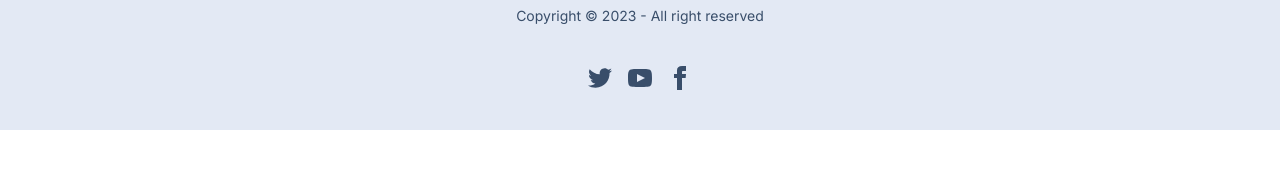
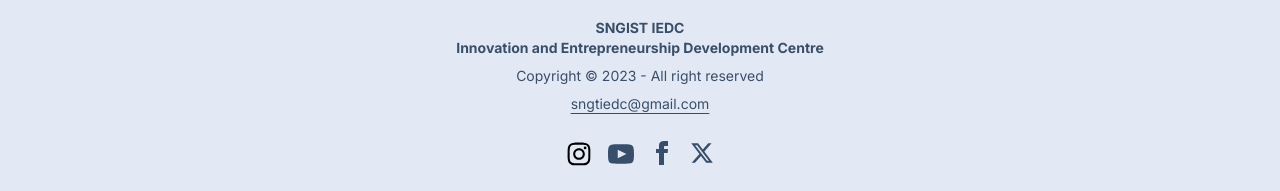
Before and after one commit to Jenin82/sngist-iedc, a Next.js app: page /execom in a window 1280 px wide. Shown: the part 1476-1667 px from the top of the page. Before the commit the page ends 1606 px from the top, so only its background shows below. Built offline with nearby package versions, Linux system fonts and the light colour scheme.

Commit message:
footer done

```diff
--- a/app/execom/page.tsx
+++ b/app/execom/page.tsx
@@ -6,7 +6,7 @@ import { MdOutlineDateRange } from "react-icons/md";
 const page = () => {
     return (
         <div className="mt-20 md:px-[2rem] lg:px-[15rem]">
-            <p className="font-bold text-3xl flex justify-center mb-10 ">EXECUTIVE COMMITTE</p>
+            <p className="font-bold text-3xl flex justify-center pt-5 mb-20 ">EXECOM</p>
         <div className="flex flex-wrap justify-center  px-6 md:gap-6 lg:gap-8">
             {data.execom.map((member) => (
                 <ImageHolder
--- a/components/Footer/Footer.tsx
+++ b/components/Footer/Footer.tsx
@@ -1,5 +1,6 @@
 import React from "react";
 import Image from "next/image";
+import Link from "next/link";
 
 const Footer = () => {
     return (
@@ -12,25 +13,31 @@ const Footer = () => {
                     Innovation and Entrepreneurship Development Centre
                 </p>
                 <p>Copyright © 2023 - All right reserved</p>
+                <Link
+                    href="mailto:sngtiedc@gmail.com"
+                    className="underline underline-offset-4 hover:text-primary"
+					target="_blank"
+                >
+                    sngtiedc@gmail.com
+                </Link>
             </aside>
             <nav>
-                <div className="grid grid-flow-col gap-4">
+                <div className="grid grid-flow-col gap-4 my-[-1rem]">
+                    <Link href="/">
+                        <svg
+                            xmlns="http://www.w3.org/2000/svg"
+                            height="26"
+                            width="26"
+                            viewBox="0 0 448 512"
+                        >
+                            <path d="M224.1 141c-63.6 0-114.9 51.3-114.9 114.9s51.3 114.9 114.9 114.9S339 319.5 339 255.9 287.7 141 224.1 141zm0 189.6c-41.1 0-74.7-33.5-74.7-74.7s33.5-74.7 74.7-74.7 74.7 33.5 74.7 74.7-33.6 74.7-74.7 74.7zm146.4-194.3c0 14.9-12 26.8-26.8 26.8-14.9 0-26.8-12-26.8-26.8s12-26.8 26.8-26.8 26.8 12 26.8 26.8zm76.1 27.2c-1.7-35.9-9.9-67.7-36.2-93.9-26.2-26.2-58-34.4-93.9-36.2-37-2.1-147.9-2.1-184.9 0-35.8 1.7-67.6 9.9-93.9 36.1s-34.4 58-36.2 93.9c-2.1 37-2.1 147.9 0 184.9 1.7 35.9 9.9 67.7 36.2 93.9s58 34.4 93.9 36.2c37 2.1 147.9 2.1 184.9 0 35.9-1.7 67.7-9.9 93.9-36.2 26.2-26.2 34.4-58 36.2-93.9 2.1-37 2.1-147.8 0-184.8zM398.8 388c-7.8 19.6-22.9 34.7-42.6 42.6-29.5 11.7-99.5 9-132.1 9s-102.7 2.6-132.1-9c-19.6-7.8-34.7-22.9-42.6-42.6-11.7-29.5-9-99.5-9-132.1s-2.6-102.7 9-132.1c7.8-19.6 22.9-34.7 42.6-42.6 29.5-11.7 99.5-9 132.1-9s102.7-2.6 132.1 9c19.6 7.8 34.7 22.9 42.6 42.6 11.7 29.5 9 99.5 9 132.1s2.7 102.7-9 132.1z" />
+                        </svg>
+                    </Link>
                     <a>
                         <svg
                             xmlns="http://www.w3.org/2000/svg"
-                            width="24"
-                            height="24"
-                            viewBox="0 0 24 24"
-                            className="fill-current"
-                        >
-                            <path d="M24 4.557c-.883.392-1.832.656-2.828.775 1.017-.609 1.798-1.574 2.165-2.724-.951.564-2.005.974-3.127 1.195-.897-.957-2.178-1.555-3.594-1.555-3.179 0-5.515 2.966-4.797 6.045-4.091-.205-7.719-2.165-10.148-5.144-1.29 2.213-.669 5.108 1.523 6.574-.806-.026-1.566-.247-2.229-.616-.054 2.281 1.581 4.415 3.949 4.89-.693.188-1.452.232-2.224.084.626 1.956 2.444 3.379 4.6 3.419-2.07 1.623-4.678 2.348-7.29 2.04 2.179 1.397 4.768 2.212 7.548 2.212 9.142 0 14.307-7.721 13.995-14.646.962-.695 1.797-1.562 2.457-2.549z"></path>
-                        </svg>
-                    </a>
-                    <a>
-                        <svg
-                            xmlns="http://www.w3.org/2000/svg"
-                            width="24"
-                            height="24"
+                            width="26"
+                            height="26"
                             viewBox="0 0 24 24"
                             className="fill-current"
                         >
@@ -48,6 +55,17 @@ const Footer = () => {
                             <path d="M9 8h-3v4h3v12h5v-12h3.642l.358-4h-4v-1.667c0-.955.192-1.333 1.115-1.333h2.885v-5h-3.808c-3.596 0-5.192 1.583-5.192 4.615v3.385z"></path>
                         </svg>
                     </a>
+                    <Link href={"/about"}>
+                        <svg
+                            xmlns="http://www.w3.org/2000/svg"
+                            height="24"
+                            width="24"
+                            viewBox="0 0 512 512"
+                            className="fill-current"
+                        >
+                            <path d="M389.2 48h70.6L305.6 224.2 487 464H345L233.7 318.6 106.5 464H35.8L200.7 275.5 26.8 48H172.4L272.9 180.9 389.2 48zM364.4 421.8h39.1L151.1 88h-42L364.4 421.8z" />
+                        </svg>
+                    </Link>
                 </div>
             </nav>
         </footer>
```
Also changed, not shown: public/x.svg (added).
